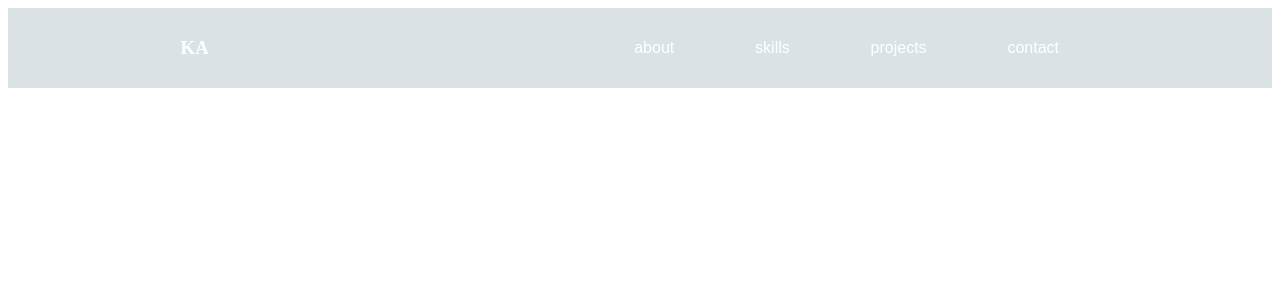
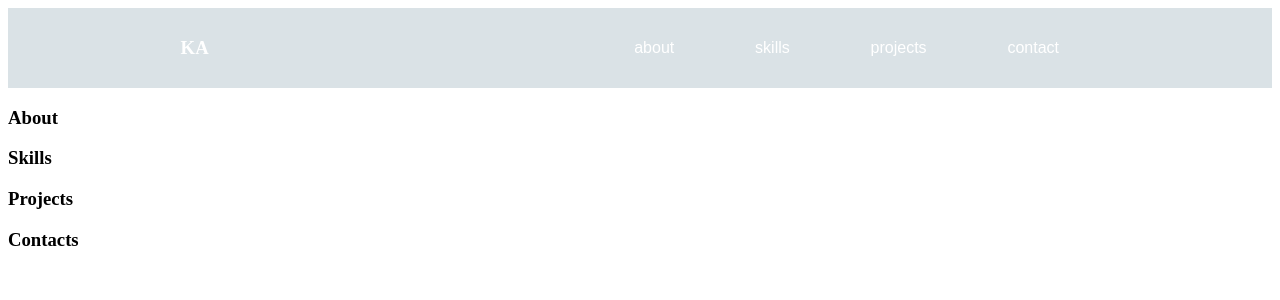
Before and after one commit to kakther/kausarakther-portfolio, a React (Create React App) app: page / in a window 1280 px wide. Shown: the top 300 px of the page. Built offline with nearby package versions, Linux system fonts and the light colour scheme.

Commit message:
add all components

```diff
--- a/src/App.js
+++ b/src/App.js
@@ -1,15 +1,26 @@
 import React from 'react'
+import {BrowserRouter as Router, Switch, Route} from 'react-router-dom'
+
 
 import Nav from './components/Nav'
-// import Skills from './components/Skills'
-// import Projects from './components/Projects'
-// import Contacts from './components/Contacts'
+import About from './components/About'
+import Skills from './components/Skills'
+import Projects from './components/Projects'
+import Contacts from './components/Contacts'
 
 function App() {
   return (
-    <div className="App">
-       <Nav/>
-    </div>
+    <Router>
+      <div className="App">
+        <Nav/>
+        <About/>
+        <Skills/>
+        <Projects/>
+        <Contacts/>
+
+      </div>
+    </Router>
+
   );
 }
 
--- a/src/components/About.js
+++ b/src/components/About.js
@@ -0,0 +1,12 @@
+import React from 'react'
+
+function About() {
+    return(
+        <div>
+            <h3>About</h3>
+        </div>
+    )
+}
+
+
+export default About
--- a/src/components/Contacts.js
+++ b/src/components/Contacts.js
@@ -0,0 +1,12 @@
+import React from 'react'
+
+function Contacts() {
+    return(
+        <div>
+            <h3>Contacts</h3>
+        </div>
+    )
+}
+
+
+export default Contacts
--- a/src/components/Projects.js
+++ b/src/components/Projects.js
@@ -0,0 +1,12 @@
+import React from 'react'
+
+function Projects() {
+    return(
+        <div>
+            <h3>Projects</h3>
+        </div>
+    )
+}
+
+
+export default Projects
--- a/src/components/Skills.js
+++ b/src/components/Skills.js
@@ -0,0 +1,12 @@
+import React from 'react'
+
+function Skills() {
+    return(
+        <div>
+            <h3>Skills</h3>
+        </div>
+    )
+}
+
+
+export default Skills
```
